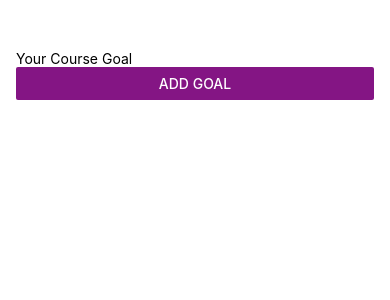
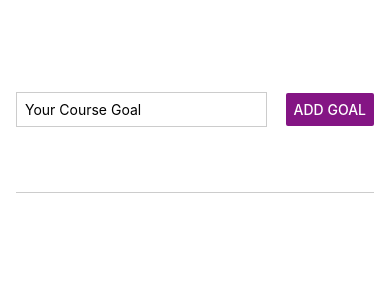
Before and after one commit to Mhamad-Raad/React-Native-Basics, a React Native app: screen / in a window 390 px wide. Shown: the top 300 px of the page. Built offline with nearby package versions, Linux system fonts and the light colour scheme.

Commit message:
fix conflict

```diff
--- a/App.js
+++ b/App.js
@@ -7,6 +7,9 @@ import {
   View,
   FlatList,
 } from 'react-native';
+
+import GoalInputs from './src/GoalInputs';
+import GoalList from './src/GoalList';
 
 export default function App() {
   const [inputGoal, setInputGoal] = useState('');
@@ -25,31 +28,11 @@ export default function App() {
 
   return (
     <View style={styles.appContainer}>
-      <View style={styles.inputContainer}>
-        <TextInput
-          style={styles.textInput}
-          placeholder='Your Course Goal'
-          onChangeText={addInputGoalHandler}
-        />
-        <Button
-          title='Add Goal'
-          color='#841584'
-          onPress={addGoalHandler}
-          accessibilityLabel='Learn more about this purple button'
-        />
-      </View>
-      <View style={styles.goalsConatiner}>
-        <FlatList
-          data={goalList}
-          renderItem={(itemData) => (
-            <View style={styles.goalItem}>
-              <Text style={styles.goalText}>{itemData.item.text}</Text>
-            </View>
-          )}
-          // you can also have a key attribute to simplify the process of key extraction
-          keyExtractor={(item, index) => item.id}
-        />
-      </View>
+      <GoalInputs
+        addInputGoalHandler={addInputGoalHandler}
+        addGoalHandler={addGoalHandler}
+      />
+      <GoalList goalList={goalList} />
     </View>
   );
 }
```
